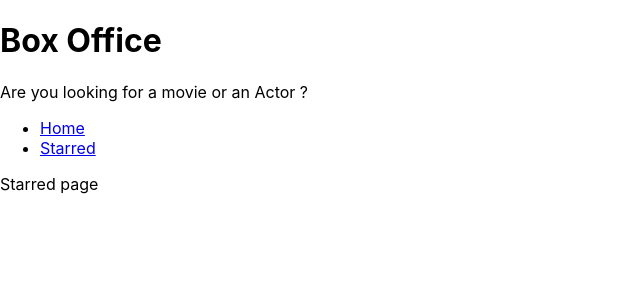
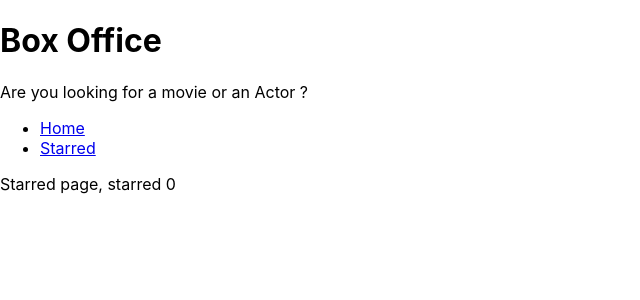
Before and after one commit to ayushshreyakar/box-office, a React (Create React App) app: page /starred in a window 1280 px wide. Shown: the top 300 px of the page, without its empty margins (0-640 px from the left). Built offline with nearby package versions, Linux system fonts and the light colour scheme.

Commit message:
created usesStarredShows custom hook. placed useStarredShows hook logic in a seperate file. tell user whether show is starred or not

```diff
--- a/src/components/shows/ShowCard.jsx
+++ b/src/components/shows/ShowCard.jsx
@@ -1,7 +1,7 @@
 //import { Link } from "react-router-dom";
 
 
-const ShowCard = ({ name, image, id, summary, onStarMeClick }) => {
+const ShowCard = ({ name, image, id, summary, onStarMeClick, isStarred}) => {
 
     const summaryStripped = summary ? summary.split(" ").slice(0, 10).join(' ').replace(/<.+?>/g, '') : 'No description'
 
@@ -15,7 +15,7 @@
         <div>
             <a href={`/show/${id}` } target="_blank" rel="noreferrer">Read more</a>
             <button type="button" onClick={() => onStarMeClick(id)}>
-                Star me
+                {isStarred ? 'Unstar me' : 'Star me'}
             </button>
         </div>
     </div>
--- a/src/components/shows/ShowGrid.jsx
+++ b/src/components/shows/ShowGrid.jsx
@@ -1,39 +1,12 @@
+import { useStarredShows } from "../../lib/useStarredShows";
 import ShowCard from "./ShowCard";
-import { useEffect, useReducer } from "react";
 
-const usePersistedReducer = (reducer, initialState, localStorageKey) => {
-    const [state, dispatch] = useReducer(reducer, initialState, initial => {
-        const persistedValue = localStorage.getItem(localStorageKey);
 
-        return persistedValue ? JSON.parse(persistedValue) : initial;
-    });
 
-    useEffect(() => {
-        localStorage.setItem(localStorageKey, JSON.stringify(state));
-    }, [state, localStorageKey]);
-
-    return [state, dispatch];
-}
-
-const starredShowsReducer = (currentStarred, action) => {
-    switch (action.type) {
-        case 'STAR' :
-            return currentStarred.concat(action.showId);
-        case 'UNSTAR':
-            return currentStarred.filter(showId => showId !== action.showId);
-        default:
-        return currentStarred;
-    }
-}
 
 const ShowGrid = ({shows}) => {
 
-    const [starredShows, dispatchStarred] = usePersistedReducer(
-        starredShowsReducer,
-         [],
-         'starredShows');
-
-    console.log({ starredShows });
+const [starredShows, dispatchStarred] =  useStarredShows();
 
     const onStarMeClick = showId => {
         const isStarred = starredShows.includes(showId);
@@ -55,6 +28,7 @@
                image={data.show.image ? data.show.image.medium : '/not-found-image.png'}
                summary={data.show.summary}
                onStarMeClick = {onStarMeClick}
+               isStarred = {starredShows.includes(data.show.id)}
                />
             ))}
         </div>
--- /dev/null
+++ b/src/lib/useStarredShows.js
@@ -0,0 +1,34 @@
+import { useEffect, useReducer } from "react";
+
+const usePersistedReducer = (reducer, initialState, localStorageKey) => {
+    const [state, dispatch] = useReducer(reducer, initialState, initial => {
+        const persistedValue = localStorage.getItem(localStorageKey);
+
+        return persistedValue ? JSON.parse(persistedValue) : initial;
+    });
+
+    useEffect(() => {
+        localStorage.setItem(localStorageKey, JSON.stringify(state));
+    }, [state, localStorageKey]);
+
+    return [state, dispatch];
+}
+
+const starredShowsReducer = (currentStarred, action) => {
+    switch (action.type) {
+        case 'STAR' :
+            return currentStarred.concat(action.showId);
+        case 'UNSTAR':
+            return currentStarred.filter(showId => showId !== action.showId);
+        default:
+        return currentStarred;
+    }
+};
+
+export const useStarredShows = () => {
+    return usePersistedReducer(
+        starredShowsReducer,
+        [],
+        'starredShows'
+    );
+}
--- a/src/pages/Starred.jsx
+++ b/src/pages/Starred.jsx
@@ -1,5 +1,7 @@
+import { useStarredShows } from "../lib/useStarredShows";
 const Starred = () => {
-  return <div>Starred page</div>;
+  const [starredShows] = useStarredShows();
+  return <div>Starred page, starred {starredShows.length}</div>;
 };
 
 export default Starred;
```
